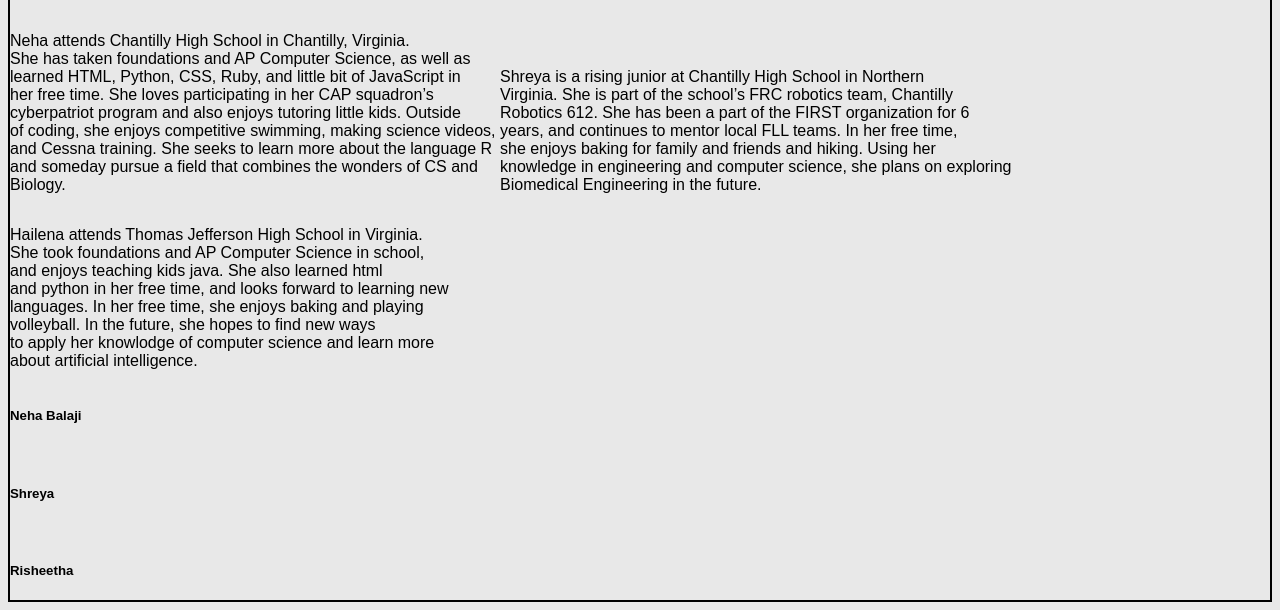
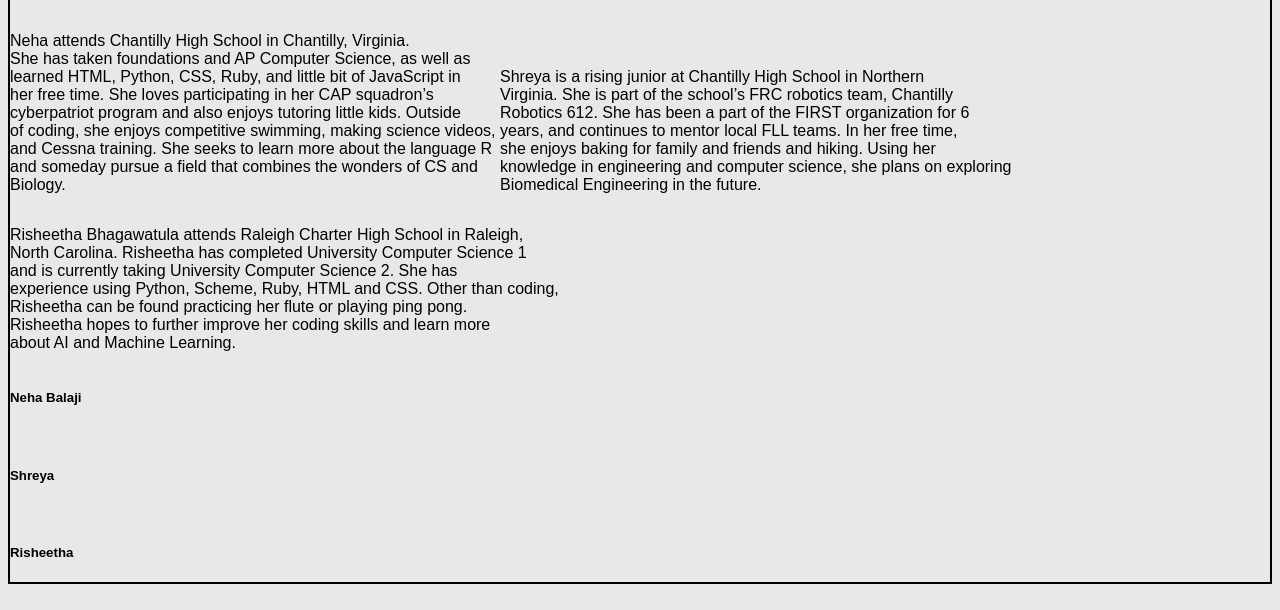
Before and after one commit to risheethagb/AirPollutionFinal, a Jekyll site: the page About Us/blurbs.html, which Jekyll copies as it is, in a window 1280 px wide, cut to the strip 418-1028 px from the top of the page. Built offline with Jekyll 4.4.1, drawn with Linux system fonts in a browser that asks for light colours.

Commit message:
Update blurbs.html

```diff
--- a/About Us/blurbs.html
+++ b/About Us/blurbs.html
@@ -59,14 +59,13 @@
     </p>
 
 	  <p class="risheetha">
-    Hailena attends Thomas Jefferson High School in Virginia.<br>
-    She took foundations and AP Computer Science in school, <br>
-    and enjoys teaching kids java. She also learned html<br>
-    and python in her free time, and looks forward to learning new <br>
-    languages. In her free time, she enjoys baking and playing<br>
-    volleyball. In the future, she hopes to find new ways <br>
-    to apply her knowlodge of computer science and learn more<br>
-    about artificial intelligence.
+    Risheetha Bhagawatula attends Raleigh Charter High School in Raleigh, <br>
+    North Carolina. Risheetha has completed University Computer Science 1 <br>
+    and is currently taking University Computer Science 2. She has <br>
+    experience using Python, Scheme, Ruby, HTML and CSS. Other than coding,<br>
+    Risheetha can be found practicing her flute or playing ping pong. <br>
+    Risheetha hopes to further improve her coding skills and learn more <br>
+    about AI and Machine Learning.
     </p>
 
     <br>
```
